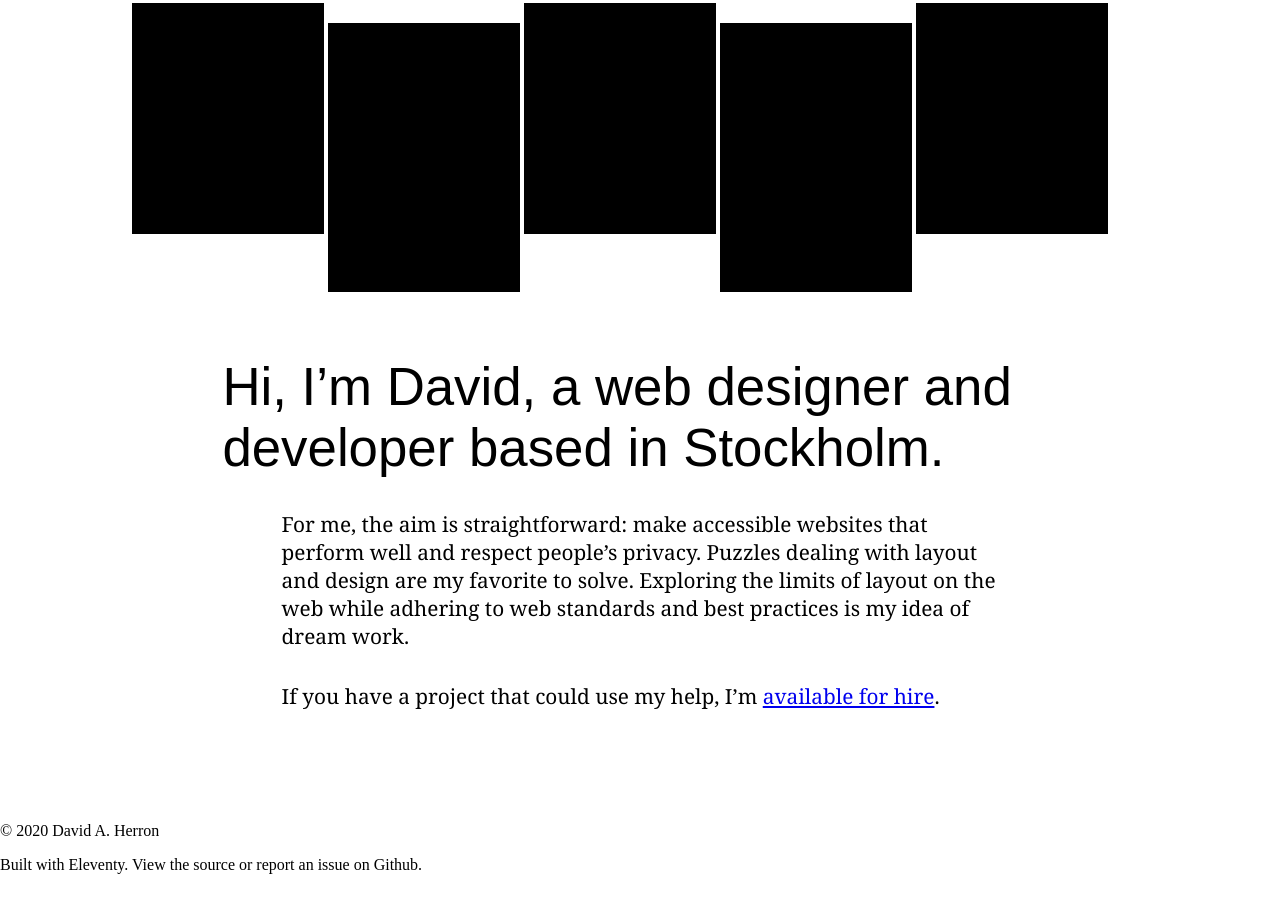
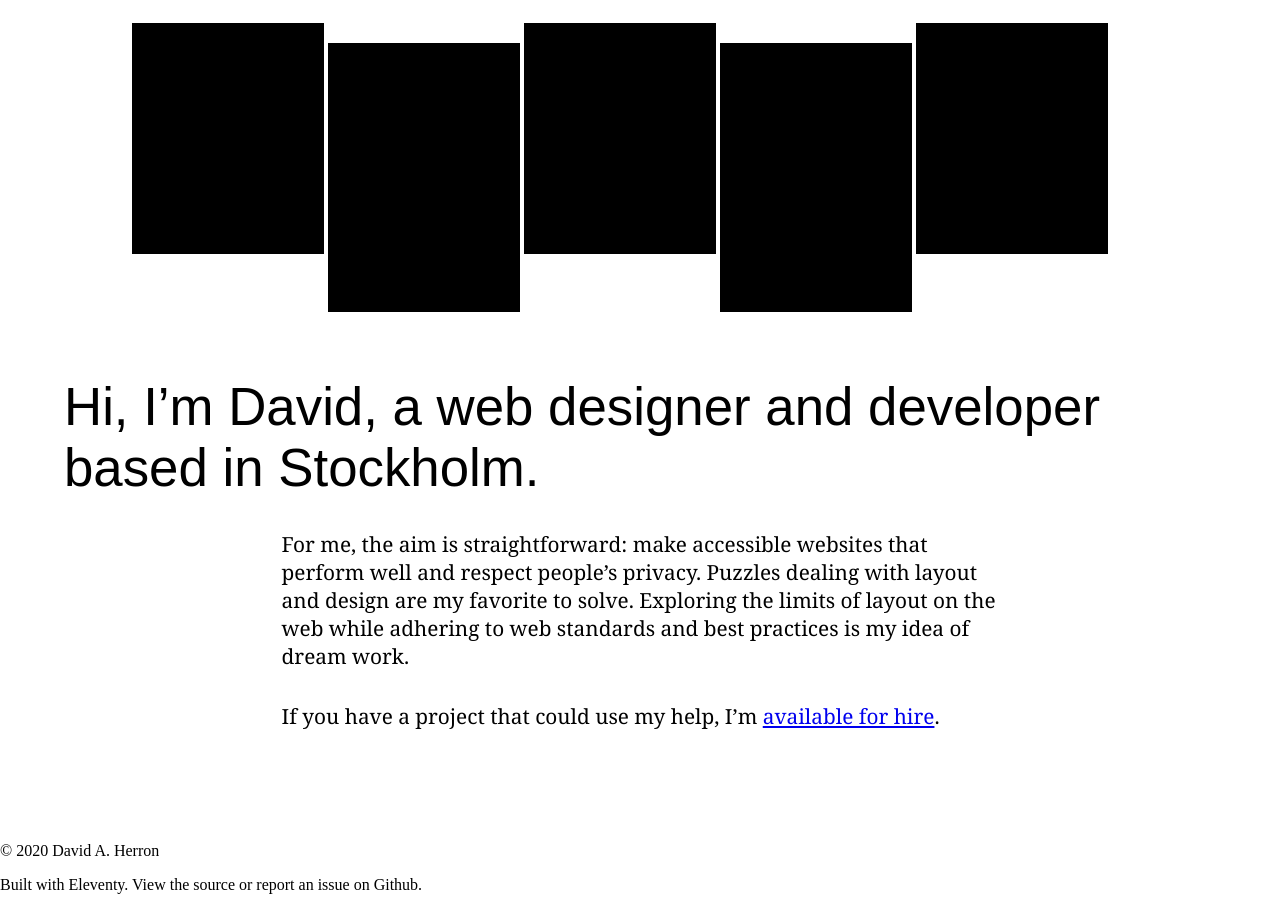
Before and after one commit to dvdherron/dh-11ty, an Eleventy site: page src/index.md in a window 1280 px wide. Shown: the part 365-1275 px from the top of the page. Built offline with nearby package versions, Linux system fonts and the light colour scheme; Eleventy itself is replaced by a stand-in of ours; files that its build step writes are made by us from their sources.

Commit message:
fix spacing issues with body text
adjusted max-width limit and vertical spacing for a more even layout.

```diff
--- a/src/_templates/base.njk
+++ b/src/_templates/base.njk
@@ -26,10 +26,11 @@
         <b></b>
       </header>
       <main role="main">
-        <section>
-          <p class="intro">{{ intro }}
-          </p>
-          {{ content | safe }}
+        <section data-layout="intro">
+          <p class="intro">{{ intro }}</p>
+          <div>
+            {{ content | safe }}
+          </div>
         </section>
 
         {# logic for adding a single section on index page #}
--- a/src/_templates/main.css
+++ b/src/_templates/main.css
@@ -172,7 +172,7 @@ section {
 [data-layout="wrapper--main"] {
   padding: 5%;
   margin: 0 auto;
-  max-width: 85em;
+  max-width: 80em;
 }
 
 [data-layout="banner"] {
@@ -234,7 +234,7 @@ b:nth-of-type(5) {
   font-family: var(--font-display);
   /* text-align: right; */
   /* width: 7ch; */
-  margin: 0 0 1rem;
+  margin: 0 0 2.25rem;
   font-synthesis: none;
   font-weight: bold;
   font-size: clamp(2.25rem, calc(10vw + 1.25vw), 5.5rem);
@@ -242,7 +242,7 @@ b:nth-of-type(5) {
 }
 
 .intro {
-  margin: 0 auto;
+  margin: 0 auto 2rem;
   font-family: var(--font-display);
   font-weight: 100;
   font-size: clamp(1.5rem, 2.5rem + 1vw, 8vw);
@@ -260,7 +260,7 @@ b:nth-of-type(5) {
 } */
 
 main p {
-  font-size: 1.3rem;
+  font-size: 1.3em;
   font-family: var(--font-body);
 }
 
@@ -283,7 +283,7 @@ main p {
 }
 
 @media screen and (min-width: 1200px) {
-  .intro {
+  /* .intro {
     padding: 0 3em;
-  }
+  } */
 }
```
